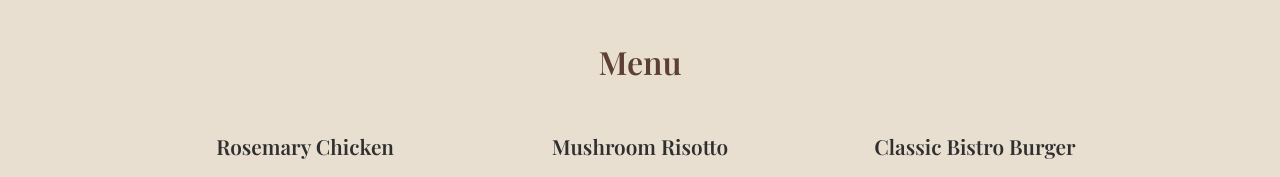
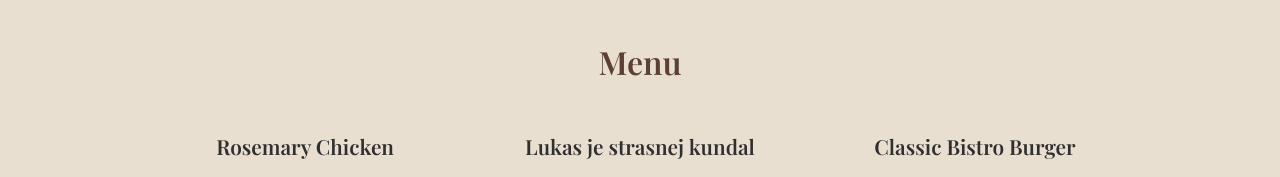
Before and after one commit to Grreby/podnebem, a plain HTML site: page index.html in a window 1280 px wide. Shown: the part 1340-1517 px from the top of the page. Drawn offline with nearby package versions, Linux system fonts and the light colour scheme; a script that the page names is missing.

```diff
--- a/index.html
+++ b/index.html
@@ -50,7 +50,7 @@
         <span class="price">$18</span>
       </div>
       <div class="menu-item">
-        <h3>Mushroom Risotto</h3>
+        <h3>Lukas je strasnej kundal</h3>
         <p>Arborio rice, wild mushrooms, parmesan, and fresh herbs.</p>
         <span class="price">$15</span>
       </div>
```
